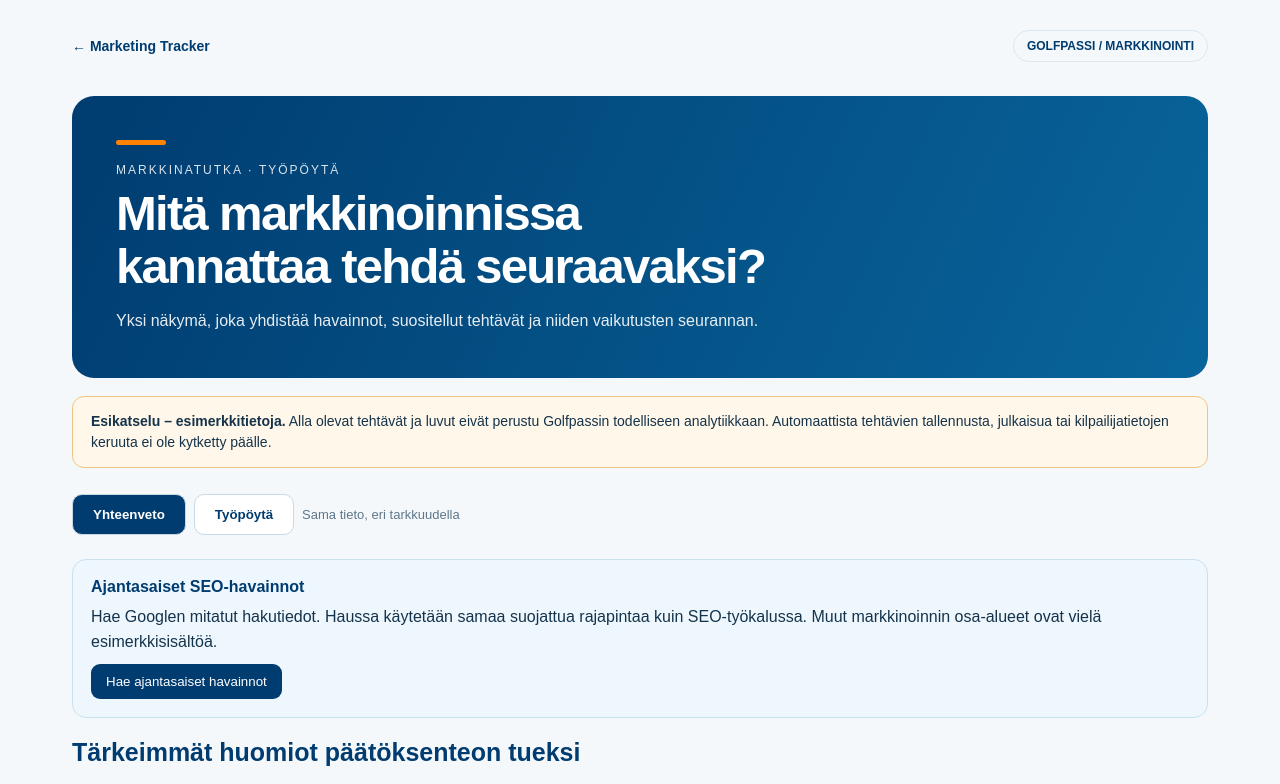
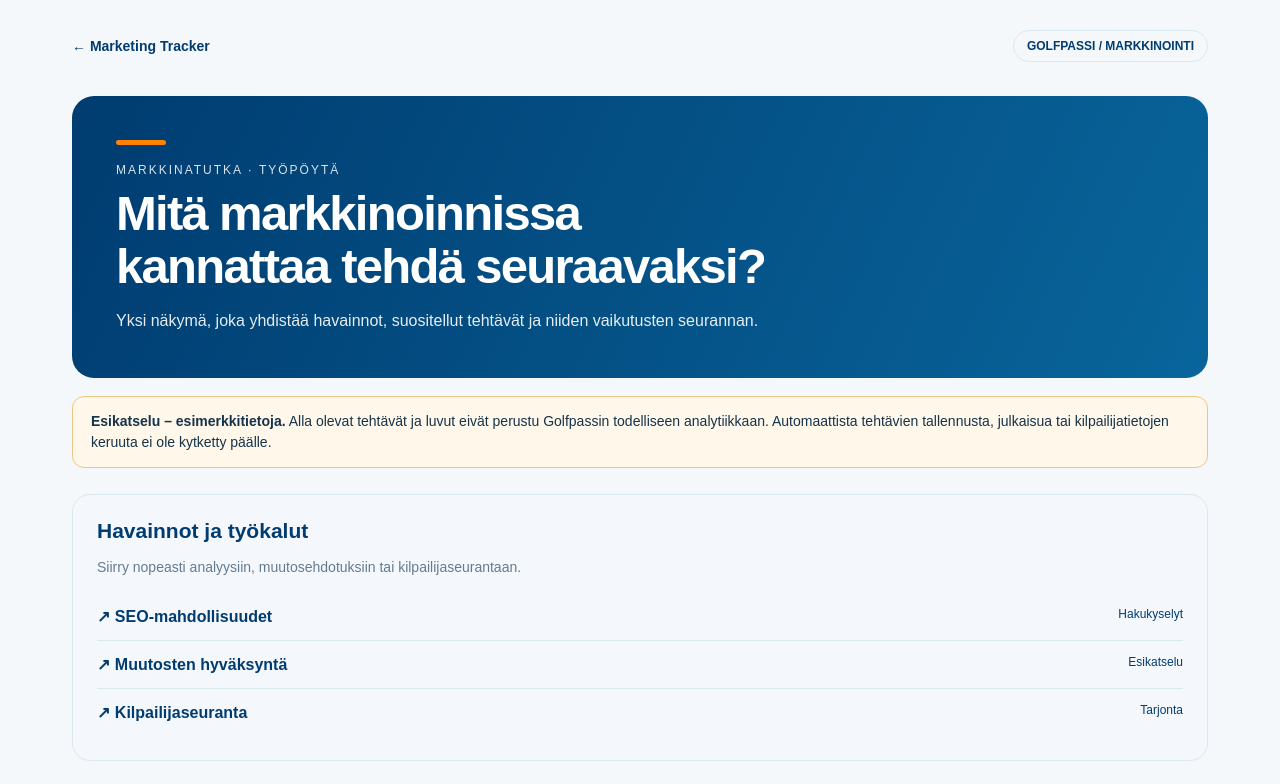
Before and after one commit to skippari-gh/golfpassi-marketing-tracker, a Next.js app: page /markkinatutka in a window 1280 px wide. Shown: the top 784 px of the page. Built offline with nearby package versions, Linux system fonts and the light colour scheme.

Commit message:
Move Markkinatutka tools navigation above overview and workbench

```diff
--- a/app/markkinatutka/page.tsx
+++ b/app/markkinatutka/page.tsx
@@ -27,6 +27,15 @@ export default function MarketIntelligencePreview() {
     <aside role="status" style={{ margin:'18px 0 26px', background:'#fff7e9', border:'1px solid #efc586', borderRadius:12, padding:'14px 18px', lineHeight:1.5, fontSize:14 }}>
       <strong>Esikatselu – esimerkkitietoja.</strong> Alla olevat tehtävät ja luvut eivät perustu Golfpassin todelliseen analytiikkaan. Automaattista tehtävien tallennusta, julkaisua tai kilpailijatietojen keruuta ei ole kytketty päälle.
     </aside>
+    <nav aria-label="Markkinatutkan työkalut" style={{ margin:'0 0 22px' }}>
+        <section style={{ background:C.bg, border:'1px solid '+C.border, borderRadius:18, padding:24 }}>
+          <h2 style={{ color:C.navy, fontSize:21, margin:'0 0 10px' }}>Havainnot ja työkalut</h2>
+          <p style={{ fontSize:14, lineHeight:1.55, color:C.muted }}>Siirry nopeasti analyysiin, muutosehdotuksiin tai kilpailijaseurantaan.</p>
+          <Link href="/markkinatutka/seo" style={{ display:'block', color:C.navy, padding:'14px 0', borderBottom:'1px solid '+C.border, fontWeight:700 }}>↗ SEO-mahdollisuudet <span style={{ float:'right',fontSize:12,fontWeight:400 }}>Hakukyselyt</span></Link>
+          <Link href="/markkinatutka/muutokset" style={{ display:'block', color:C.navy, padding:'14px 0', borderBottom:'1px solid '+C.border, fontWeight:700 }}>↗ Muutosten hyväksyntä <span style={{ float:'right',fontSize:12,fontWeight:400 }}>Esikatselu</span></Link>
+          <Link href="/markkinatutka/kilpailijat" style={{ display:'block', color:C.navy, padding:'14px 0', fontWeight:700 }}>↗ Kilpailijaseuranta <span style={{ float:'right',fontSize:12,fontWeight:400 }}>Tarjonta</span></Link>
+        </section>
+    </nav>
     <MarkkinatutkaViewSwitch professional={<>
     <section aria-label="Tilannekuva" style={{ display:'grid', gridTemplateColumns:'repeat(auto-fit,minmax(200px,1fr))', gap:14 }}>
       {metrics.map(m=><article key={m.label} style={{ background:C.bg, border:'1px solid '+C.border, borderRadius:16, padding:22 }}>
@@ -75,13 +84,6 @@ export default function MarketIntelligencePreview() {
         </div>
       </div>
       <div style={{ display:'grid', gap:18 }}>
-        <section style={{ background:C.bg, border:'1px solid '+C.border, borderRadius:18, padding:24 }}>
-          <h2 style={{ color:C.navy, fontSize:21, margin:'0 0 10px' }}>Havainnot ja työkalut</h2>
-          <p style={{ fontSize:14, lineHeight:1.55, color:C.muted }}>Kaksi ensimmäistä analyysialuetta ovat käytettävissä esikatseluna.</p>
-          <Link href="/markkinatutka/seo" style={{ display:'block', color:C.navy, padding:'14px 0', borderBottom:'1px solid '+C.border, fontWeight:700 }}>↗ SEO-mahdollisuudet <span style={{ float:'right',fontSize:12,fontWeight:400 }}>Hakukyselyt</span></Link>
-          <Link href="/markkinatutka/muutokset" style={{ display:'block', color:C.navy, padding:'14px 0', borderBottom:'1px solid '+C.border, fontWeight:700 }}>↗ Muutosten hyväksyntä <span style={{ float:'right',fontSize:12,fontWeight:400 }}>Esikatselu</span></Link>
-          <Link href="/markkinatutka/kilpailijat" style={{ display:'block', color:C.navy, padding:'14px 0', fontWeight:700 }}>↗ Kilpailijaseuranta <span style={{ float:'right',fontSize:12,fontWeight:400 }}>Tarjonta</span></Link>
-        </section>
         <section style={{ border:'1px solid '+C.border, borderRadius:18, padding:24 }}>
           <h2 style={{ color:C.navy, fontSize:21, margin:'0 0 14px' }}>Näin järjestelmä oppii</h2>
           {[
```
